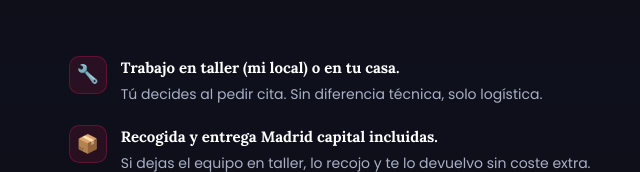
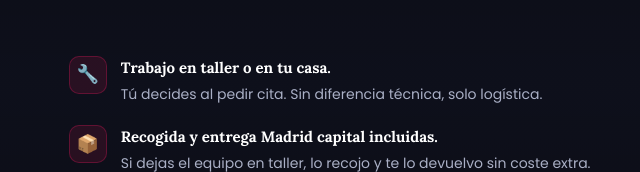
Before and after one commit to gpicomanville-svg/medicopc-web, a plain HTML site: page index.html in a window 1280 px wide. Shown: the part 4173-4345 px from the top of the page, 8-648 px from the left. Drawn offline with nearby package versions, Linux system fonts and the light colour scheme; a script that the page names is missing.

Commit message:
fix(web): quitar '(mi local)' del bullet modalidad
Co-Authored-By: Claude Opus 4.7 (1M context) <noreply@anthropic.com>

```diff
--- a/index.html
+++ b/index.html
@@ -633,7 +633,7 @@ DESCUBRE EL DIAGNÓSTICO
 <div class="modalidad-grid">
 <div>
 <ul class="modalidad-list">
-<li><div class="modalidad-icon">🔧</div><div class="modalidad-text"><strong>Trabajo en taller (mi local) o en tu casa.</strong>Tú decides al pedir cita. Sin diferencia técnica, solo logística.</div></li>
+<li><div class="modalidad-icon">🔧</div><div class="modalidad-text"><strong>Trabajo en taller o en tu casa.</strong>Tú decides al pedir cita. Sin diferencia técnica, solo logística.</div></li>
 <li><div class="modalidad-icon">📦</div><div class="modalidad-text"><strong>Recogida y entrega Madrid capital incluidas.</strong>Si dejas el equipo en taller, lo recojo y te lo devuelvo sin coste extra.</div></li>
 <li><div class="modalidad-icon">👨‍🔧</div><div class="modalidad-text"><strong>¿Prefieres que trabaje en tu casa? +25€.</strong>Solo si quieres ver el proceso entero o que el equipo no salga de tu domicilio.</div></li>
 <li><div class="modalidad-icon">🩺</div><div class="modalidad-text"><strong>Diagnóstico inicial siempre gratuito a domicilio.</strong>Te visito sin compromiso. Si tras la visita no se acepta presupuesto: 25€ por desplazamiento.</div></li>
```
